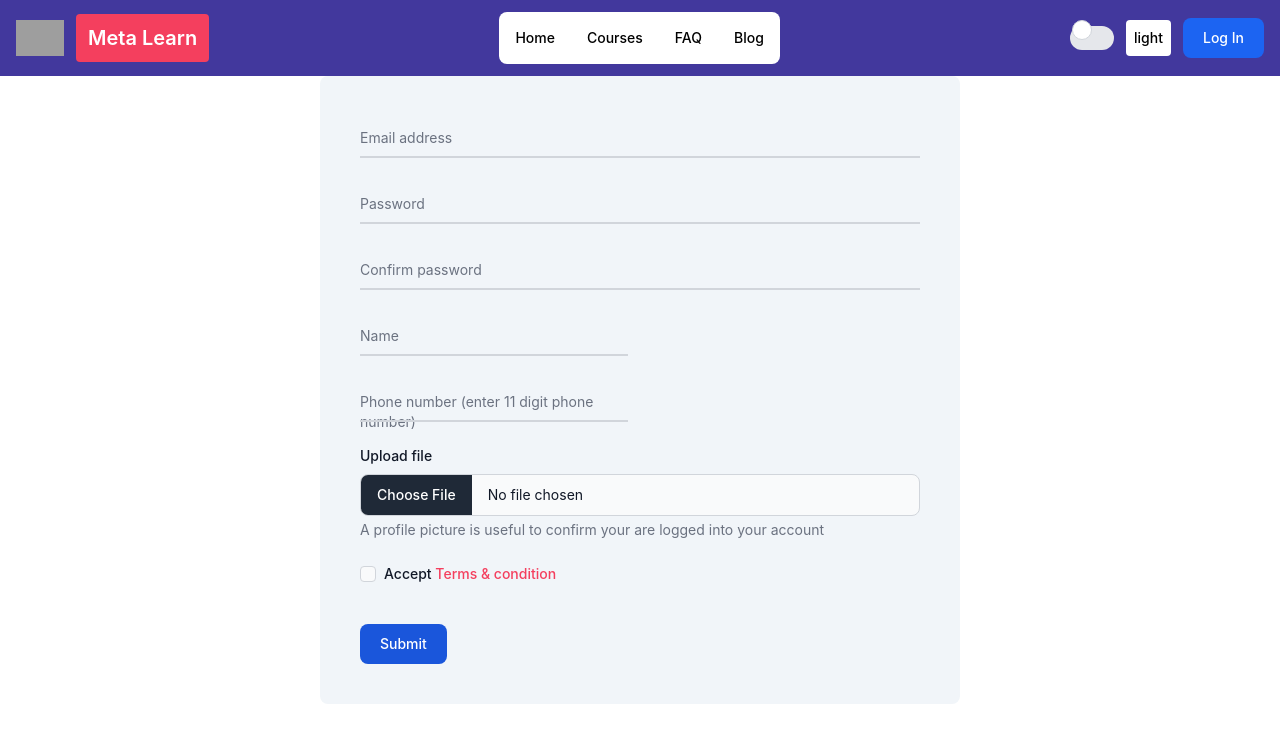
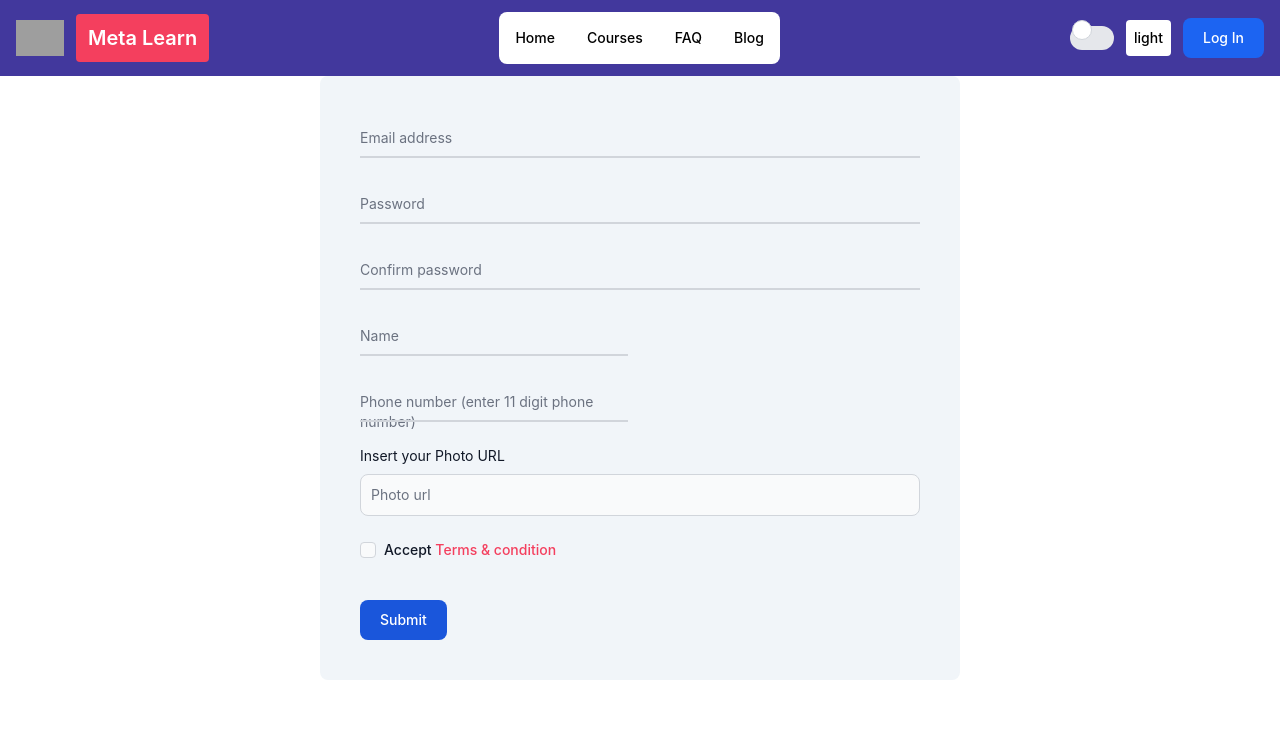
Before and after one commit to KawsarCoder/Meta-Learn-Client-Side, a React (Create React App) app: page /register in a window 1280 px wide. Shown: the top 742 px of the page. Built offline with nearby package versions, Linux system fonts and the light colour scheme; no server answers; grey boxes are pictures that could not be loaded.

Commit message:
header update & tooltip added

```diff
--- a/src/AuthProvider/AuthProvider.js
+++ b/src/AuthProvider/AuthProvider.js
@@ -6,6 +6,7 @@ import {
   signInWithEmailAndPassword,
   signInWithPopup,
   signOut,
+  updateProfile,
 } from "firebase/auth";
 import app from "../firebase/firebase.config";
 
@@ -25,7 +26,9 @@ const AuthProvider = ({ children }) => {
     setLoading(true);
     return createUserWithEmailAndPassword(auth, email, password);
   };
-
+  const updateLoginProfile = (profile) => {
+    return updateProfile(auth.currentUser, profile);
+  };
   const signIn = (email, password) => {
     setLoading(true);
     return signInWithEmailAndPassword(auth, email, password);
@@ -47,7 +50,15 @@ const AuthProvider = ({ children }) => {
     };
   }, []);
 
-  const authValue = { user,loading, userLogin, userLogOut, userCreate, signIn };
+  const authValue = {
+    user,
+    loading,
+    userLogin,
+    userLogOut,
+    userCreate,
+    signIn,
+    updateLoginProfile,
+  };
   return (
     <AuthContext.Provider value={authValue}>{children}</AuthContext.Provider>
   );
--- a/src/Layout/Header/Header.css
+++ b/src/Layout/Header/Header.css
@@ -0,0 +1,27 @@
+.tooltip {
+  position: relative;
+  display: inline-block;
+  border-bottom: 1px dotted black;
+}
+
+.tooltip .tooltiptext {
+  visibility: hidden;
+  width: 150px;
+  background-color: black;
+  overflow-wrap: break-word;
+  color: #fff;
+  text-align: center;
+  border-radius: 6px;
+  padding: 5px;
+
+  /* Position the tooltip */
+  position: absolute;
+  z-index: 1;
+  top: 100%;
+  left: 50%;
+  margin-left: -60px;
+}
+
+.tooltip:hover .tooltiptext {
+  visibility: visible;
+}
--- a/src/Layout/Header/Header.js
+++ b/src/Layout/Header/Header.js
@@ -3,6 +3,7 @@ import { Link } from "react-router-dom";
 import { useContext } from "react";
 import { AuthContext } from "../../AuthProvider/AuthProvider";
 import { useState } from "react";
+import "./Header.css";
 
 const Header = () => {
   const { user, userLogOut } = useContext(AuthContext);
@@ -66,11 +67,14 @@ const Header = () => {
               {user?.uid ? (
                 <div>
                   <div className="flex">
-                    <img
-                      className="h-10 rounded-full mx-3"
-                      src={user?.photoURL}
-                      alt="Pic"
-                    />
+                    <div className="tooltip">
+                      <img
+                        className="h-10 rounded-full mx-3"
+                        src={user?.photoURL}
+                        alt="Pic"
+                      />
+                      <span className="tooltiptext"> {user?.email}</span>
+                    </div>
                     <button
                       onClick={logOut}
                       className="text-white bg-blue-700 hover:bg-blue-800 focus:ring-4 focus:outline-none focus:ring-blue-300 font-medium rounded-lg text-sm w-full sm:w-auto px-5 py-2.5 text-center dark:bg-blue-600 dark:hover:bg-blue-700 dark:focus:ring-blue-800"
--- a/src/Register/Register.js
+++ b/src/Register/Register.js
@@ -7,7 +7,7 @@ import { useState } from "react";
 const Register = () => {
   const [error, setError] = useState("");
 
-  const { userCreate } = useContext(AuthContext);
+  const { userCreate, updateLoginProfile } = useContext(AuthContext);
 
   const navigate = useNavigate();
   const userSubmit = (event) => {
@@ -19,11 +19,12 @@ const Register = () => {
     const number = form.phone.value;
     const password = form.password.value;
 
-    userCreate(email, password, name, photoURL, number)
+    userCreate(email, password, name)
       .then((result) => {
         const user = result.user;
         // console.log(user);
         form.reset();
+        updateUserProfile(name, photoURL);
         setError("");
         navigate("/");
       })
@@ -31,6 +32,15 @@ const Register = () => {
         console.log(e);
         setError(e.message);
       });
+  };
+  const updateUserProfile = (name, photoURL) => {
+    const profile = {
+      displayName: name,
+      photoURL: photoURL,
+    };
+    updateLoginProfile(profile)
+      .then(() => {})
+      .catch((e) => console.error(e));
   };
   return (
     <div className="grid grid-cols-12">
@@ -122,24 +132,21 @@ const Register = () => {
           </div>
         </div>
 
-        <label
-          className="block mb-2 text-sm font-medium text-gray-900 dark:text-gray-300"
-          htmlFor="user_avatar"
-        >
-          Upload file
-        </label>
-        <input
-          className="block w-full text-sm text-gray-900 bg-gray-50 rounded-lg border border-gray-300 cursor-pointer dark:text-gray-400 focus:outline-none dark:bg-gray-700 dark:border-gray-600 dark:placeholder-gray-400"
-          aria-describedby="user_avatar_help"
-          id="user_avatar"
-          type="file"
-        />
-        <div
-          className="mt-1 text-sm text-gray-500 dark:text-gray-300"
-          id="user_avatar_help"
-        >
-          A profile picture is useful to confirm your are logged into your
-          account
+        <div>
+          <label
+            for="website"
+            className="block mb-2 text-sm text-gray-900 dark:text-gray-300"
+          >
+            Insert your Photo URL
+          </label>
+          <input
+            type="url"
+            name="photo"
+            id="website"
+            className="bg-gray-50 border border-gray-300 text-gray-900 text-sm rounded-lg focus:ring-blue-500 focus:border-blue-500 block w-full p-2.5 dark:bg-gray-700 dark:border-gray-600 dark:placeholder-gray-400 dark:text-white dark:focus:ring-blue-500 dark:focus:border-blue-500"
+            placeholder="Photo url"
+            required
+          />
         </div>
         <div className="flex items-start my-6">
           <div className="flex items-center h-5">
```
